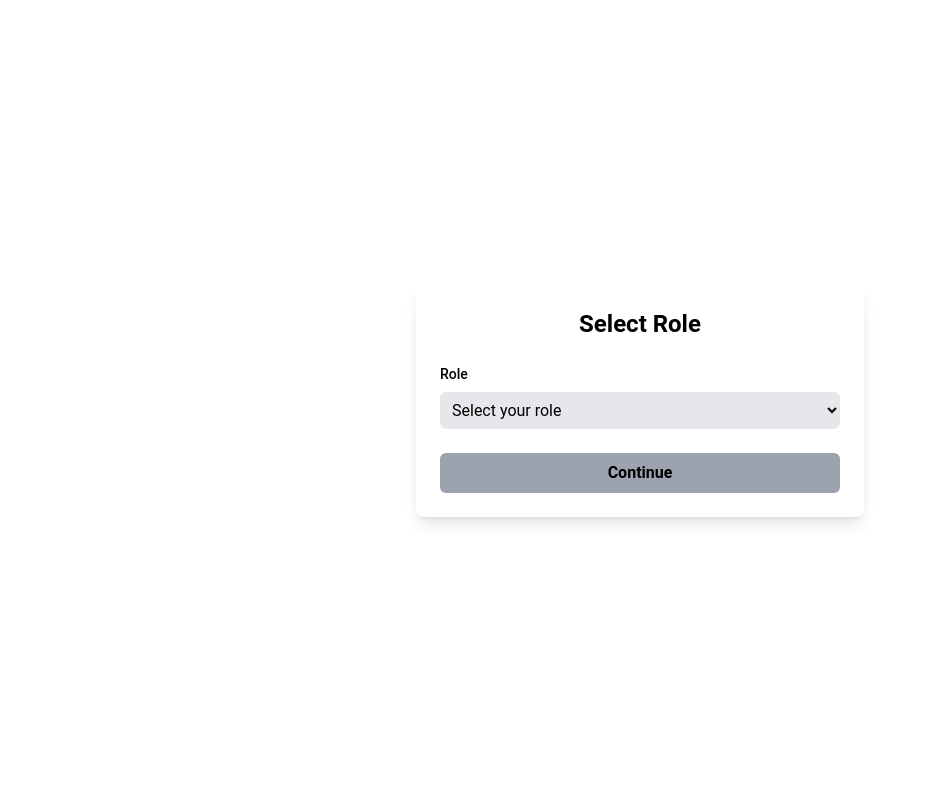
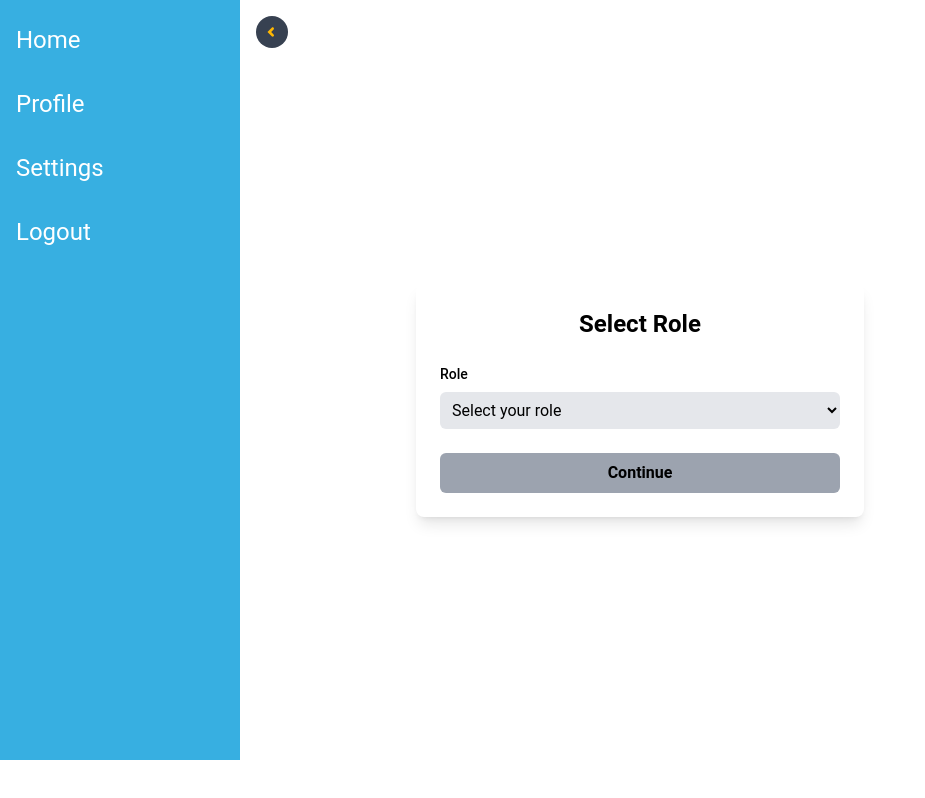
Before and after one commit to ahmadatimo/Guidex, a React (Vite) app in the folder frontend/: page / in a window 1280 px wide. Shown: the whole page, without its empty margins (0-925 px from the left). Built offline with nearby package versions, Linux system fonts and the light colour scheme.

Commit message:
sidebar is on service

```diff
--- a/frontend/package.json
+++ b/frontend/package.json
@@ -13,6 +13,7 @@
     "@supabase/supabase-js": "^2.45.4",
     "react": "^18.3.1",
     "react-dom": "^18.3.1",
+    "react-icons": "^5.3.0",
     "react-router-dom": "^6.26.2",
     "react-toastify": "^10.0.5"
   },
--- /dev/null
+++ b/frontend/src/components/SideBar.tsx
@@ -0,0 +1,57 @@
+import { useState } from 'react';
+import { TiChevronRight } from "react-icons/ti";
+import { TiChevronLeft } from "react-icons/ti";
+
+const Sidebar = () => {
+  const [isOpen, setIsOpen] = useState(true);
+
+  const toggleSidebar = () => setIsOpen(!isOpen);
+
+  return (
+    <>
+      {/* Toggle button placed outside the sidebar */}
+      <button
+        onClick={toggleSidebar}
+        className={`fixed top-4 left-4 p-2 bg-gray-700 text-orange-juice font-bold rounded-2xl hover:bg-gray-600 focus:outline-none transition-transform duration-300 ${
+          isOpen ? 'translate-x-60' : 'translate-x-0'
+        }`}
+      >
+        {isOpen ? <TiChevronLeft/> : <TiChevronRight/> }
+      </button>
+
+      {/* Sidebar */}
+      <div
+        className={`absolute h-[95vh] w-60 transition-transform duration-300 transform ${
+          isOpen ? 'translate-x-0' : '-translate-x-full'
+        } bg-light-blue`}
+      >
+        <nav>
+          <ul className="flex flex-col p-0 mt-4 space-y-4">
+            <li className="list-none">
+              <a href="#home" className="text-ayran no-underline text-2xl block hover:bg-orange-juice px-4 py-2">
+                Home
+              </a>
+            </li>
+            <li className="list-none">
+              <a href="#profile" className="text-ayran no-underline text-2xl block hover:bg-orange-juice px-4 py-2">
+                Profile
+              </a>
+            </li>
+            <li className="list-none">
+              <a href="#settings" className="text-ayran no-underline text-2xl block hover:bg-orange-juice px-4 py-2">
+                Settings
+              </a>
+            </li>
+            <li className="list-none">
+              <a href="#logout" className="text-ayran no-underline text-2xl block hover:bg-orange-juice px-4 py-2">
+                Logout
+              </a>
+            </li>
+          </ul>
+        </nav>
+      </div>
+    </>
+  );
+};
+
+export default Sidebar;
--- a/frontend/src/layouts/MainLayout.tsx
+++ b/frontend/src/layouts/MainLayout.tsx
@@ -2,11 +2,12 @@ import { Outlet } from 'react-router-dom'
 // import NavBar from '../components/NavBar'
 import { ToastContainer } from 'react-toastify'
 import "react-toastify/ReactToastify.css";
+import Sidebar from '../components/SideBar';
 
 const MainLayout = () => {
     return (
         <>
-            {/* <NavBar /> */}
+            <Sidebar />
             <Outlet />
             <ToastContainer/>
         </>
--- a/frontend/tailwind.config.js
+++ b/frontend/tailwind.config.js
@@ -5,8 +5,15 @@ export default {
     "./src/**/*.{js,ts,jsx,tsx}",
   ],
   theme: {
-    fontFamily : {
-     sans : ['Roboto', 'sans-serif']
+    extend : {
+      fontFamily : {
+      sans : ['Roboto', 'sans-serif']
+      },
+      colors : {
+        "light-blue" : "#37AFE1",
+        "orange-juice" : "#ffb703",
+        "ayran" : "#ffff",
+      },
     },
   },
   plugins: [],
```
Also changed, not shown: 1 other file (tests, documents, lock files or other folders).
